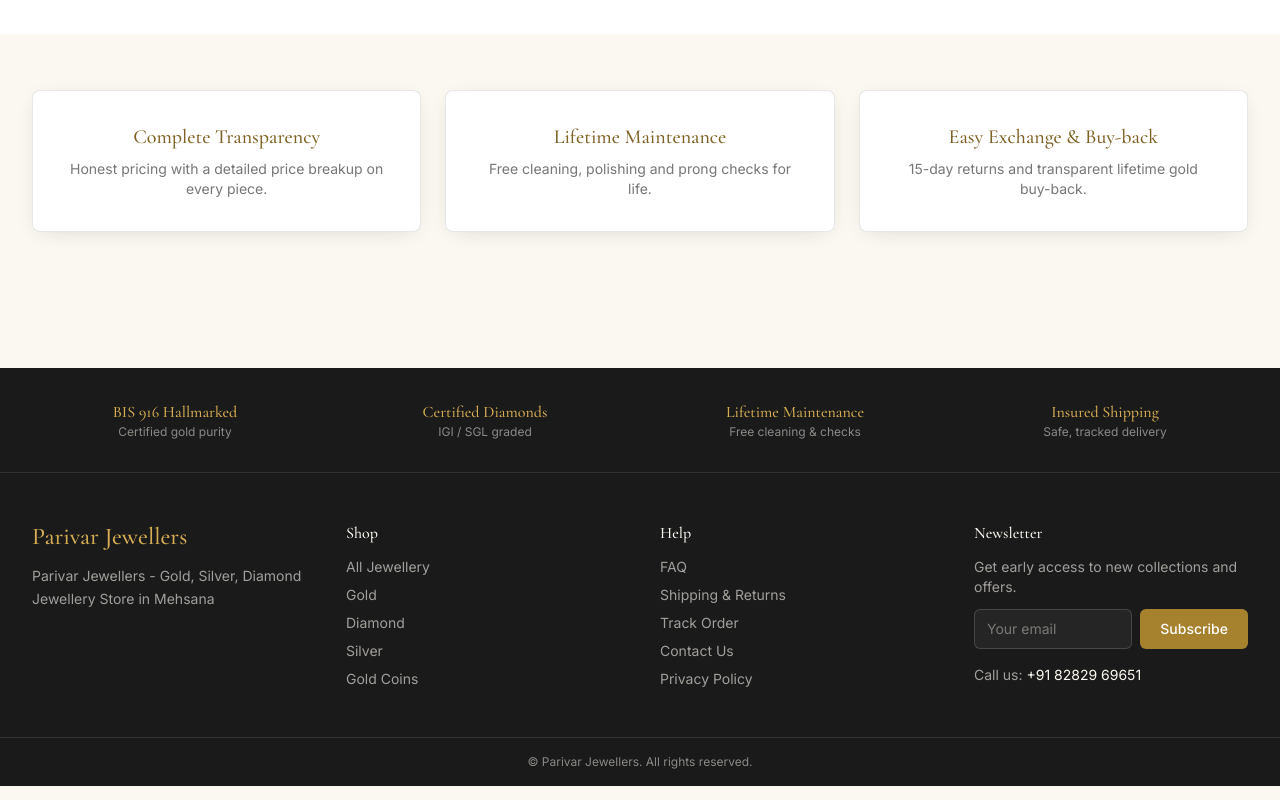
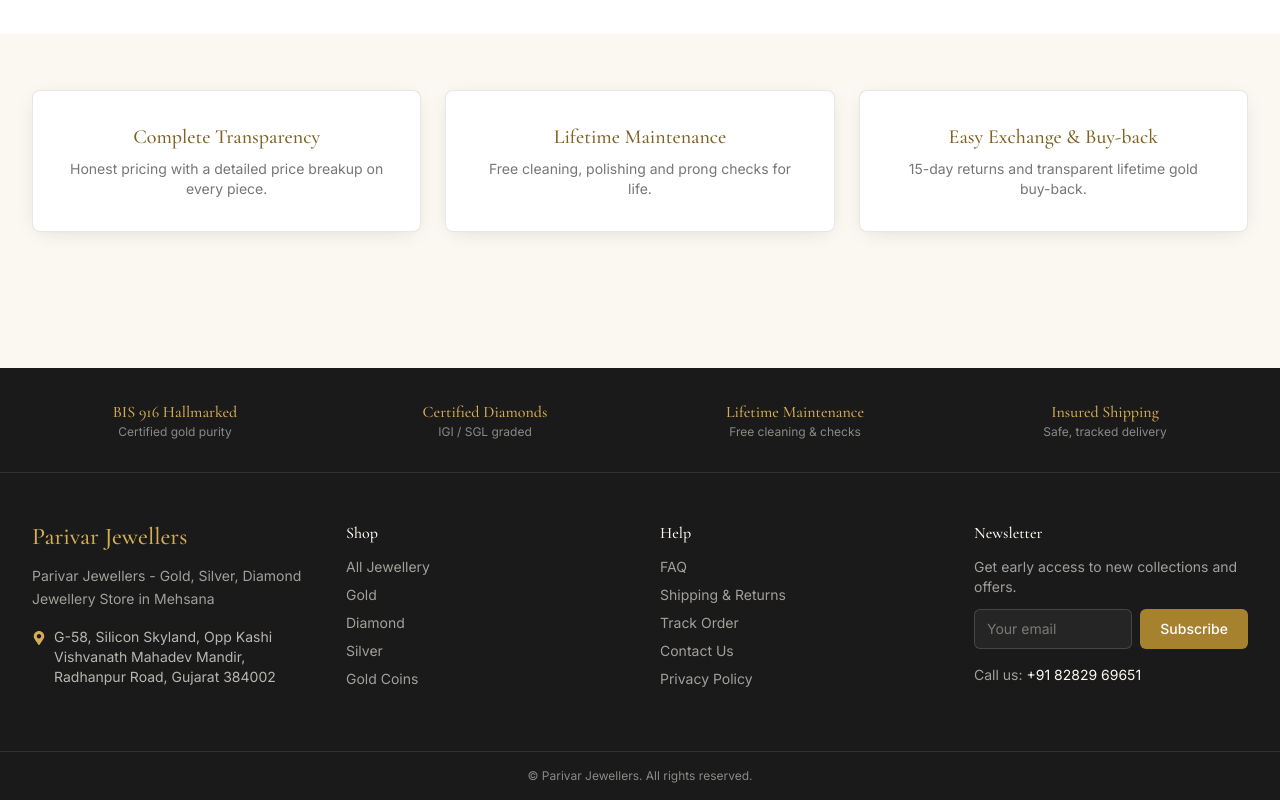
Before and after one commit to devzerodimensions-commits/parivar-jwellers-Ecommerce, a React (Vite) app in the folder frontend/: page / in a window 1280 px wide. Shown: the part 801-1601 px from the top of the page. Built offline with nearby package versions, Linux system fonts and the light colour scheme; no server answers.

Commit message:
Show store address in footer (above social links)

```diff
--- a/frontend/src/components/layout/Footer.jsx
+++ b/frontend/src/components/layout/Footer.jsx
@@ -1,6 +1,6 @@
 import { useState } from 'react';
 import { Link } from 'react-router-dom';
-import { FaFacebookF, FaInstagram, FaYoutube, FaTwitter } from 'react-icons/fa';
+import { FaFacebookF, FaInstagram, FaYoutube, FaTwitter, FaMapMarkerAlt } from 'react-icons/fa';
 import toast from 'react-hot-toast';
 import api from '../../api/axios.js';
 import { useSettings } from '../../context/SettingsContext.jsx';
@@ -51,6 +51,12 @@
           <p className="mt-3 text-sm leading-relaxed text-cream/60">
             {settings.footer?.aboutText || settings.tagline}
           </p>
+          {settings.contact?.address && (
+            <p className="mt-4 flex items-start gap-2 text-sm text-cream/70">
+              <FaMapMarkerAlt className="mt-1 shrink-0 text-gold-400" />
+              <span>{settings.contact.address}</span>
+            </p>
+          )}
           <div className="mt-4 flex gap-3">
             {social.facebook && <Social href={social.facebook}><FaFacebookF /></Social>}
             {social.instagram && <Social href={social.instagram}><FaInstagram /></Social>}
```
